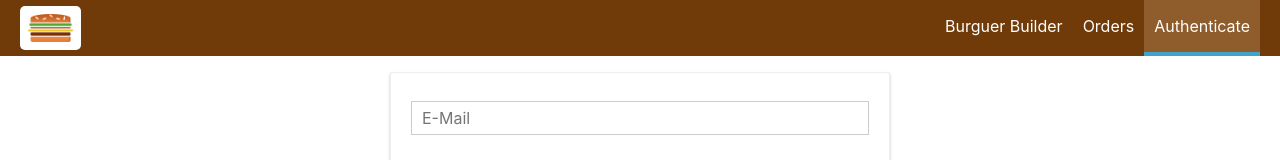
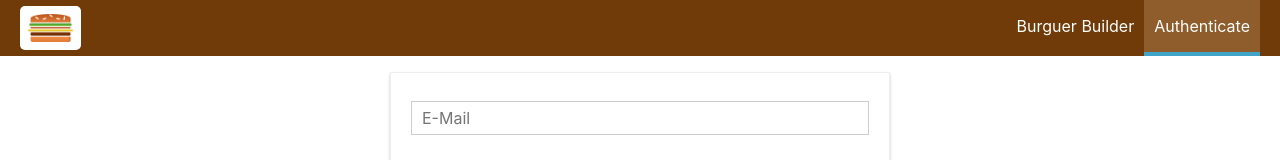
Before and after one commit to RodrigoTomeES/burger-builder, a React (Create React App) app: page /burguer-builder/auth in a window 1280 px wide. Shown: the top 160 px of the page. Built offline with nearby package versions, Linux system fonts and the light colour scheme.

Commit message:
Forwarding unauthenticated users

```diff
--- a/src/components/Burger/BuildControls/BuildControls.js
+++ b/src/components/Burger/BuildControls/BuildControls.js
@@ -26,7 +26,7 @@ const buildControls = (props) => (
             disabled={!props.purchasable}
             onClick={props.ordered}
         >
-            ORDER NOW
+            {props.isAuth ? 'ORDER NOW' : 'SIGN UP TO ORDER'}
         </button>
     </div>
 );
--- a/src/components/Navigation/NavigationItems/NavigationItems.js
+++ b/src/components/Navigation/NavigationItems/NavigationItems.js
@@ -3,15 +3,23 @@ import React from 'react';
 import classes from './NavigationItems.module.css';
 import NavigationItem from './NavigationItem/NavigationItem';
 
-const navigationItems = (props) => (
-    <ul className={classes.NavigationItems}>
-        <NavigationItem link="/" exact>Burguer Builder</NavigationItem>
-        <NavigationItem link="/orders">Orders</NavigationItem>
-        {!props.isAuthenticated
-            ? <NavigationItem link="/auth">Authenticate</NavigationItem>
-            : <NavigationItem link="/logout">Logout</NavigationItem>
-        }
-    </ul>
-);
+const navigationItems = (props) => {
+    let navigationItems = <NavigationItem link="/auth">Authenticate</NavigationItem>;
+    if (props.isAuthenticated) {
+        navigationItems = (
+            <React.Fragment>
+                <NavigationItem link="/orders">Orders</NavigationItem>
+                <NavigationItem link="/logout">Logout</NavigationItem>
+            </React.Fragment>
+        );
+    }
+
+    return (
+        <ul className={classes.NavigationItems}>
+            <NavigationItem link="/" exact>Burguer Builder</NavigationItem>
+            {navigationItems}
+        </ul>
+    );
+};
 
 export default navigationItems;
--- a/src/containers/Auth/Auth.js
+++ b/src/containers/Auth/Auth.js
@@ -1,5 +1,6 @@
 import React, {Component} from 'react';
 import {connect} from 'react-redux';
+import {Redirect} from 'react-router-dom';
 
 import classes from './Auth.module.css';
 import Input from '../../components/UI/Input/Input';
@@ -127,8 +128,14 @@ class Auth extends Component {
             errorMessage = <p>{this.props.error.message}</p>;
         }
 
+        let authRedirect = null;
+        if (this.props.isAuthenticated) {
+            authRedirect = <Redirect to="/" />;
+        }
+
         return (
             <div className={classes.Auth}>
+                {authRedirect}
                 {errorMessage}
                 <form onSubmit={this.submitHandler}>
                     {form}
@@ -143,7 +150,8 @@ class Auth extends Component {
 const mapStateToProps = state => {
     return {
         loading: state.auth.loading,
-        error: state.auth.error
+        error: state.auth.error,
+        isAuthenticated: state.auth.token !== null
     };
 };
 
--- a/src/containers/BurgerBuilder/BurgerBuilder.js
+++ b/src/containers/BurgerBuilder/BurgerBuilder.js
@@ -34,7 +34,11 @@ class BurgerBuilder extends Component {
     }
 
     purchaseHandler = () => {
-        this.setState({purchasing: true});
+        if (this.props.isAuthenticated) {
+            this.setState({purchasing: true});
+        } else {
+            this.props.history.push('/auth');
+        }
     }
 
     purchaseCancelHandler = () => {
@@ -66,6 +70,7 @@ class BurgerBuilder extends Component {
                         price={this.props.price}
                         purchasable={this.isPurchasable()}
                         ordered={this.purchaseHandler}
+                        isAuth={this.props.isAuthenticated}
                     />
                 </Aux>
             );
@@ -92,7 +97,8 @@ const mapStateToProps = state => {
     return {
         ings: state.burgerBuilder.ingredients,
         price: state.burgerBuilder.totalPrice,
-        error: state.burgerBuilder.error
+        error: state.burgerBuilder.error,
+        isAuthenticated: state.auth.token !== null
     };
 };
 
--- a/src/store/actions/auth.js
+++ b/src/store/actions/auth.js
@@ -2,7 +2,7 @@ import axios from 'axios';
 
 import * as actionTypes from './actionTypes';
 
-const API_TOKEN = 'AIzaSyD_yzOfZNril23UYfoTG2-4FfVQJK_ZhBY';
+const FIREBASE_API_TOKEN = 'AIzaSyD_yzOfZNril23UYfoTG2-4FfVQJK_ZhBY';
 
 export const authSuccess = (token, userId) => {
     return {
@@ -50,9 +50,9 @@ export const auth = (email, password, isSignup) => {
             returnSecureToken: true
         }
 
-        let url = 'https://identitytoolkit.googleapis.com/v1/accounts:signUp?key=' + API_TOKEN;
+        let url = 'https://identitytoolkit.googleapis.com/v1/accounts:signUp?key=' + FIREBASE_API_TOKEN;
         if (!isSignup) {
-            url = 'https://identitytoolkit.googleapis.com/v1/accounts:signInWithPassword?key=' + API_TOKEN;
+            url = 'https://identitytoolkit.googleapis.com/v1/accounts:signInWithPassword?key=' + FIREBASE_API_TOKEN;
         }
 
         axios.post(url, authData)
```
